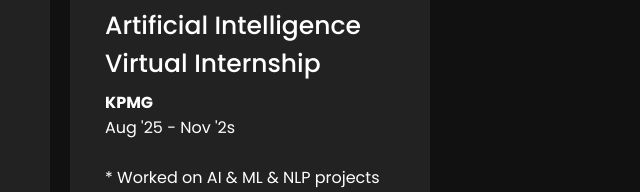
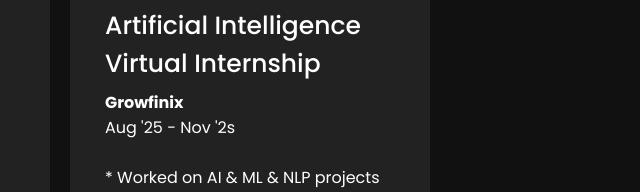
Before and after one commit to keshav-singh470/Portfolio, a plain HTML site: page index.html in a window 1280 px wide. Shown: the part 3528-3720 px from the top of the page, 390-1030 px from the left. Drawn offline with nearby package versions, Linux system fonts and the light colour scheme.

Commit message:
updated code

```diff
--- a/index.html
+++ b/index.html
@@ -197,7 +197,7 @@
                     <div class="box">
                         <img src="growfinix image.jpeg" alt="">
                         <div class="text">Artificial Intelligence Virtual Internship</div>
-                        <p><b>KPMG</b>
+                        <p><b>Growfinix</b>
                             <br>Aug '25 - Nov '2s
                             <br><br>* Worked on AI & ML & NLP projects that help small businesses.
                             <br>* •	Built a CNN-based model using VGG16 and image augmentation, achieving 95%+ accuracy in classifying brain tumor MRI scans
```
